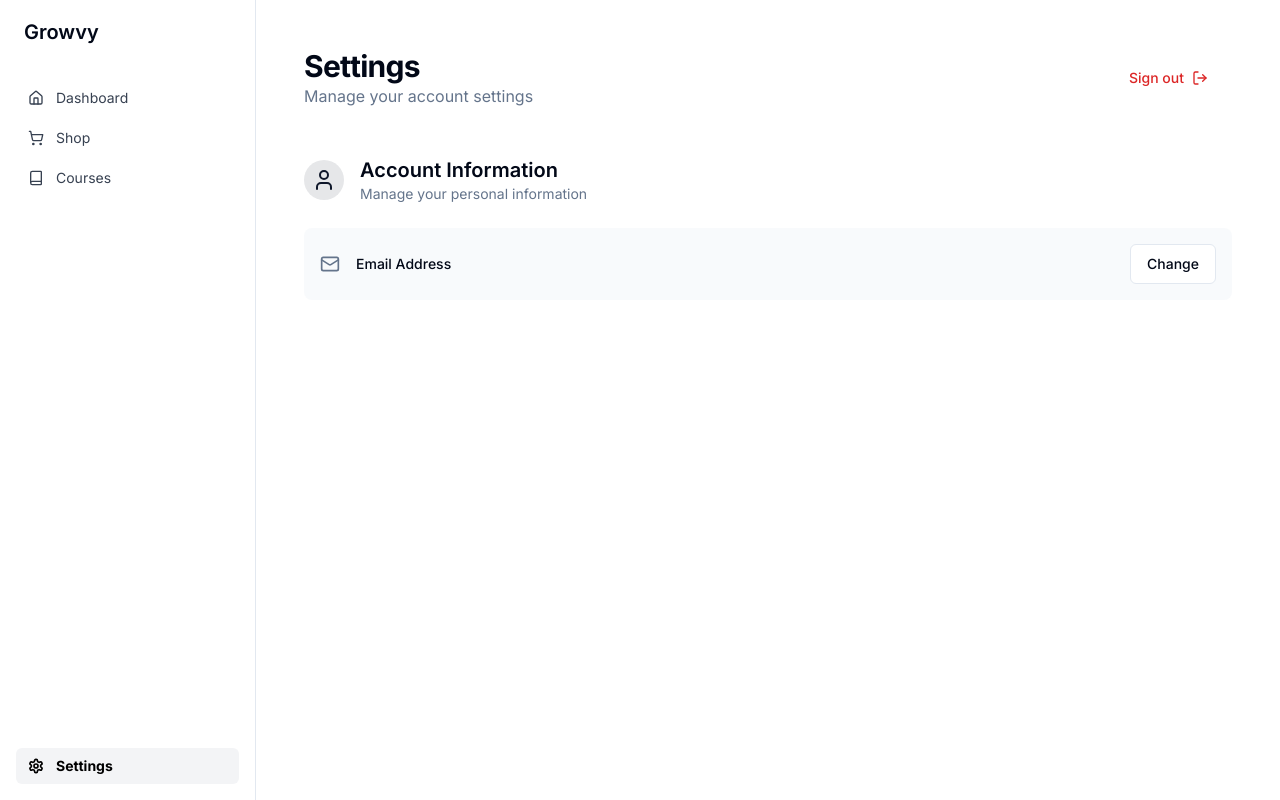
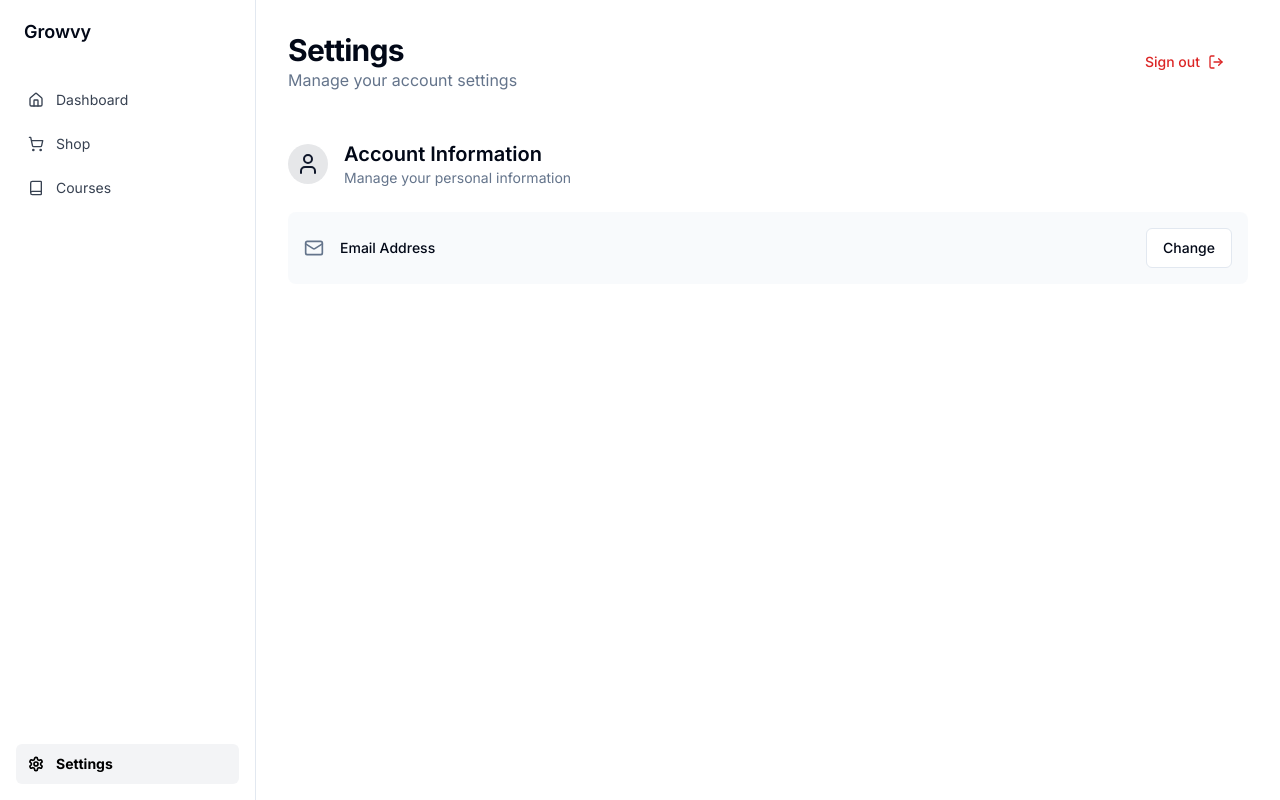
Before and after one commit to growvy-app/growvy, a Next.js app: page /dashboard/settings in a window 1280 px wide. Built offline with nearby package versions, Linux system fonts and the light colour scheme; no server answers.

Commit message:
Mobile and desktop view update

```diff
--- a/src/app/dashboard/layout.tsx
+++ b/src/app/dashboard/layout.tsx
@@ -8,9 +8,9 @@ export default function DashboardLayout({
     return (
         <div className="flex min-h-screen">
             <AppSidebar />
-            <div className="flex-1 flex flex-col min-w-0 w-full">
+            <div className="flex-1 flex flex-col min-w-0">
                 <main className="flex-1 w-full">
-                    <div className="w-full h-full p-4 md:p-12">
+                    <div className="w-full h-full px-6 py-8 md:p-8 mt-14 md:mt-0">
                         {children}
                     </div>
                 </main>
--- a/src/components/app-sidebar.tsx
+++ b/src/components/app-sidebar.tsx
@@ -29,18 +29,12 @@ const menuItems = [
     }
 ]
 
-function SidebarContent() {
+function SidebarContent({ onNavigate, isMobile }: { onNavigate?: () => void, isMobile?: boolean }) {
     const pathname = usePathname()
 
     return (
         <div className="flex flex-col h-full">
-            <div className="h-16 flex items-center px-6">
-                <Link href="/dashboard" className="font-semibold text-xl">
-                    Growvy
-                </Link>
-            </div>
-
-            <div className="flex-1 p-4">
+            <div className="flex-1 p-4 overflow-y-auto">
                 <nav className="space-y-1">
                     {menuItems.map((item) => {
                         const isActive = pathname === item.href
@@ -49,15 +43,17 @@ function SidebarContent() {
                             <Link
                                 key={item.title}
                                 href={item.href}
+                                onClick={onNavigate}
                                 prefetch={true}
                                 className={cn(
-                                    "flex items-center gap-3 px-3 py-2 text-sm rounded-md text-gray-700",
+                                    "flex items-center gap-3 px-3 py-2.5 rounded-md text-gray-700",
+                                    isMobile ? "text-base" : "text-sm",
                                     isActive
                                         ? "bg-gray-100 text-black font-bold"
                                         : "hover:bg-accent"
                                 )}
                             >
-                                <Icon className="h-4 w-4" strokeWidth={isActive ? 2.5 : 2} />
+                                <Icon className={cn("h-5 w-5", !isMobile && "h-4 w-4")} strokeWidth={isActive ? 2.5 : 2} />
                                 {item.title}
                             </Link>
                         )
@@ -68,18 +64,20 @@ function SidebarContent() {
             <div className="p-4">
                 <Link
                     href="/dashboard/settings"
+                    onClick={onNavigate}
                     prefetch={true}
                     className={cn(
-                        "flex items-center gap-3 px-3 py-2 text-sm rounded-md text-gray-700",
+                        "flex items-center gap-3 px-3 py-2.5 rounded-md text-gray-700",
+                        isMobile ? "text-base" : "text-sm",
                         pathname === "/dashboard/settings"
                             ? "bg-gray-100 text-black font-bold"
                             : "hover:bg-accent"
                     )}
                 >
                     {pathname === "/dashboard/settings" ? (
-                        <SettingsFilled className="h-4 w-4" strokeWidth={2.5} />
+                        <SettingsFilled className={cn("h-5 w-5", !isMobile && "h-4 w-4")} strokeWidth={2.5} />
                     ) : (
-                        <Settings className="h-4 w-4" strokeWidth={2} />
+                        <Settings className={cn("h-5 w-5", !isMobile && "h-4 w-4")} strokeWidth={2} />
                     )}
                     Settings
                 </Link>
@@ -91,26 +89,40 @@ function SidebarContent() {
 export function AppSidebar() {
     const [open, setOpen] = useState(false)
 
+    const handleNavigate = () => {
+        setOpen(false)
+    }
+
     return (
         <>
-            {/* Mobile Menu Button */}
-            <div className="md:hidden fixed top-0 left-0 p-4 z-50">
+            {/* Mobile Header */}
+            <div className="md:hidden fixed top-0 left-0 right-0 h-14 border-b bg-background px-4 flex items-center justify-between z-40">
+                <Link href="/dashboard" className="font-semibold text-lg">
+                    Growvy
+                </Link>
                 <Sheet open={open} onOpenChange={setOpen}>
                     <SheetTrigger asChild>
                         <Button variant="ghost" size="icon">
                             <Menu className="h-6 w-6" />
                         </Button>
                     </SheetTrigger>
-                    <SheetContent side="left" className="p-0 w-72">
+                    <SheetContent side="right" className="p-0 pt-12 w-72">
                         <SheetTitle className="sr-only">Navigation Menu</SheetTitle>
-                        <SidebarContent />
+                        <SidebarContent onNavigate={handleNavigate} isMobile={true} />
                     </SheetContent>
                 </Sheet>
             </div>
 
             {/* Desktop Sidebar */}
-            <aside className="hidden md:block w-64 border-r bg-background shrink-0">
-                <SidebarContent />
+            <aside className="hidden md:block w-64 border-r bg-background shrink-0 h-screen sticky top-0">
+                <div className="h-16 flex items-center px-6">
+                    <Link href="/dashboard" className="font-semibold text-lg">
+                        Growvy
+                    </Link>
+                </div>
+                <div className="h-[calc(100vh-4rem)]">
+                    <SidebarContent isMobile={false} />
+                </div>
             </aside>
         </>
     )
```
